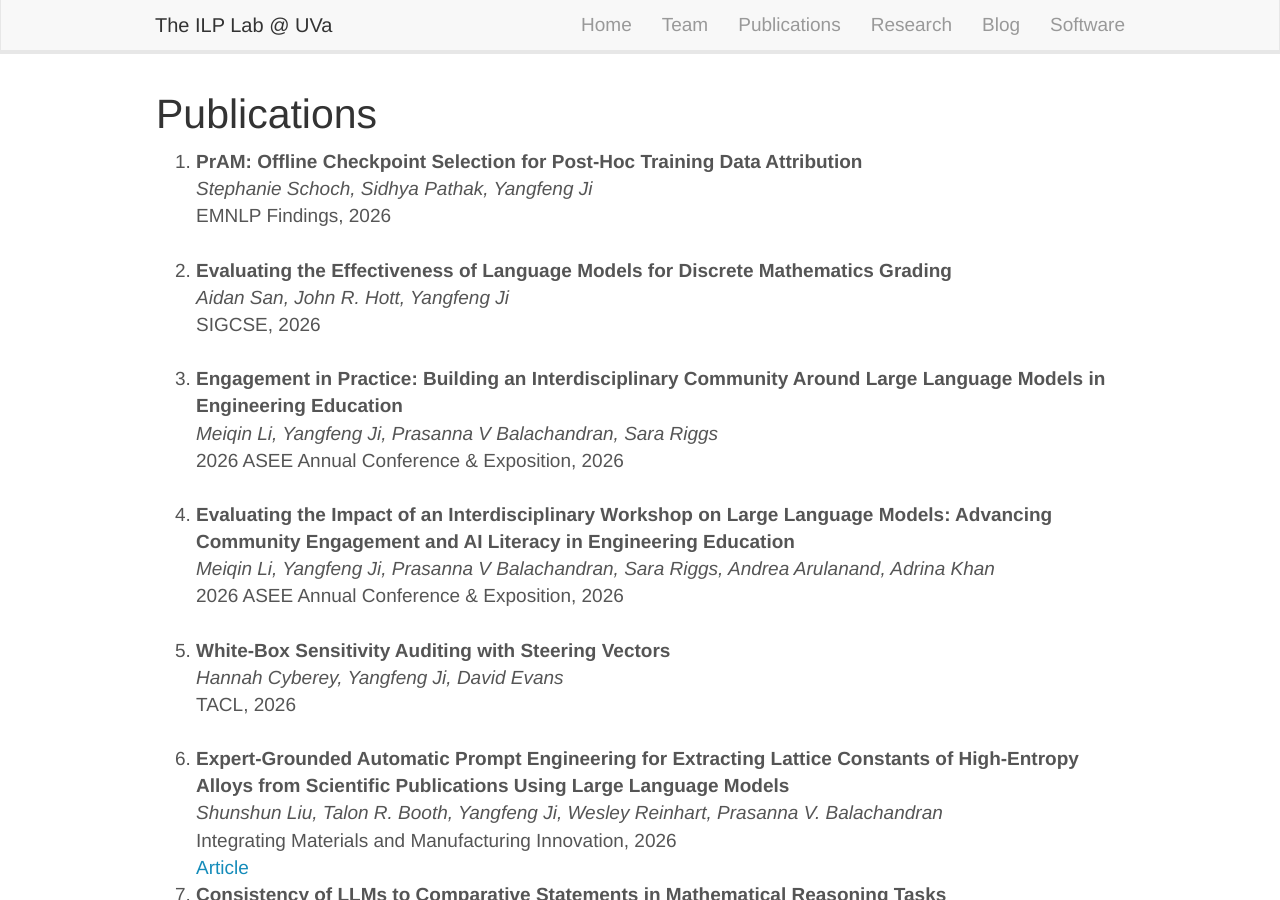
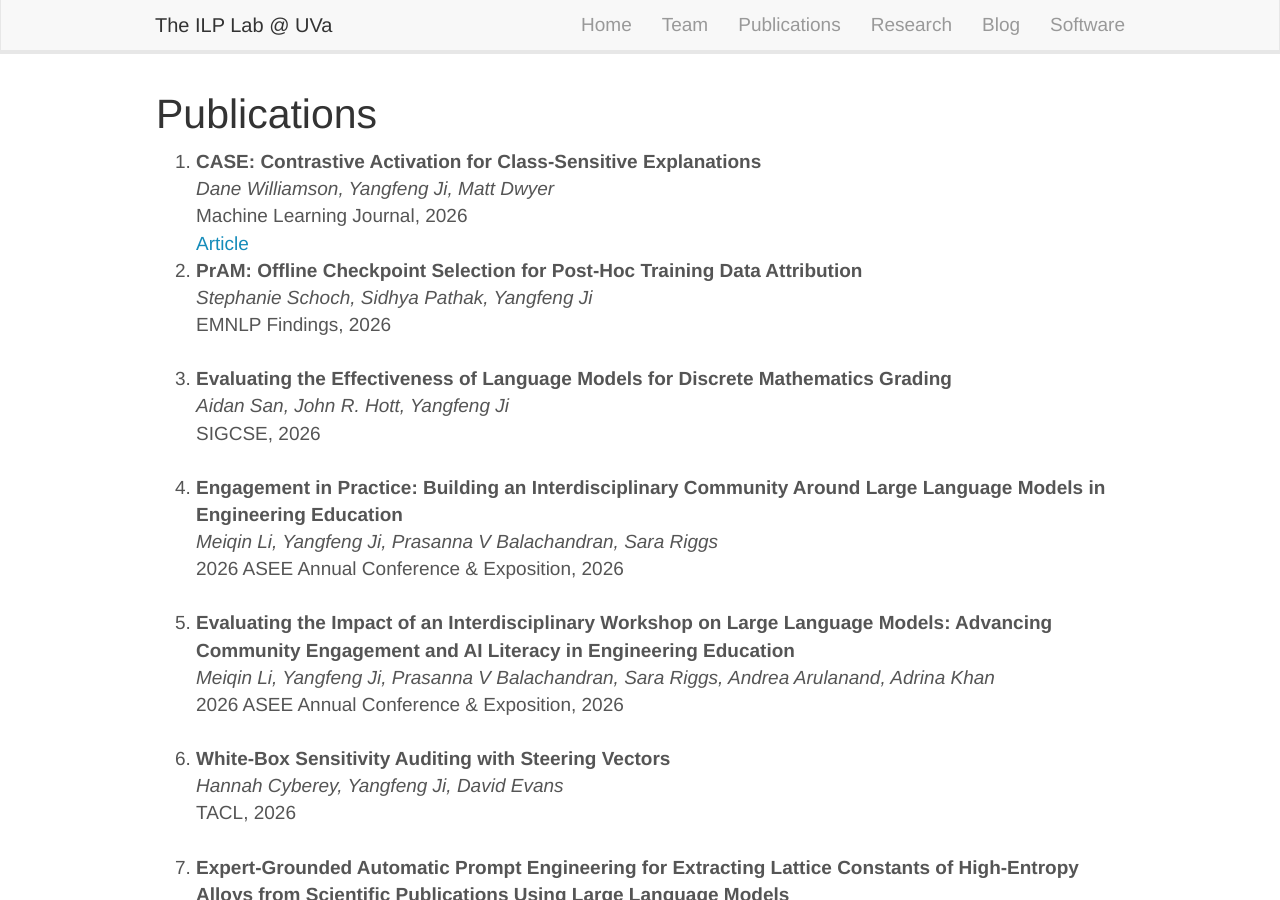
Before and after one commit to uvanlp/uvanlp.github.io, a Jekyll site: the page built from _pages/publications.md, in a window 1280 px wide and 900 px high. Built offline with Jekyll 4.4.1, drawn with Linux system fonts in a browser that asks for light colours; nearby versions of some CDN libraries.

Commit message:
add Dane's paper to the publication list

```diff
--- a/_data/publist.yml
+++ b/_data/publist.yml
@@ -1,3 +1,12 @@
+
+- title: "CASE: Contrastive Activation for Class-Sensitive Explanations"
+  authors: Dane Williamson, Yangfeng Ji, Matt Dwyer
+  year: 2026
+  pub: Machine Learning Journal
+  link:
+    url: https://link.springer.com/article/10.1007/s10994-026-07169-w
+    display: Article
+
 
 - title: "PrAM: Offline Checkpoint Selection for Post-Hoc Training Data Attribution"
   authors: Stephanie Schoch, Sidhya Pathak, Yangfeng Ji
```
